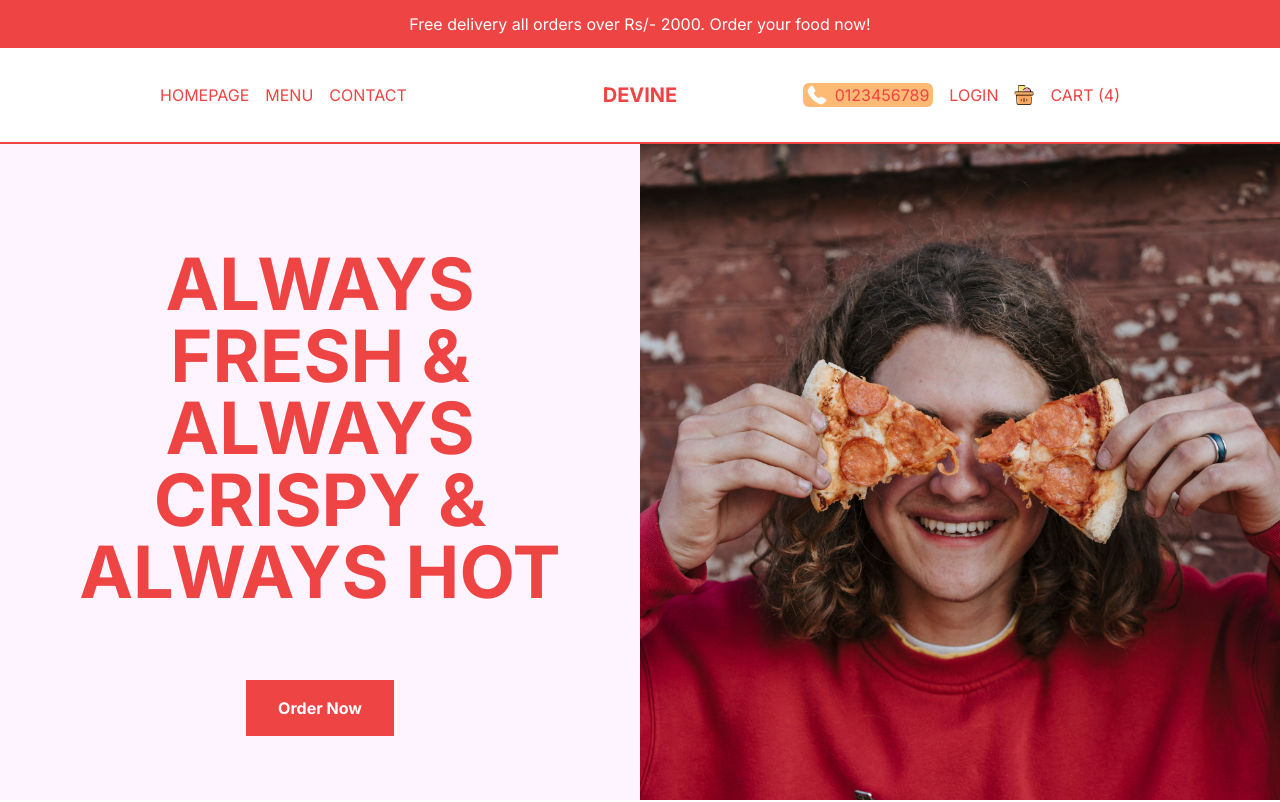
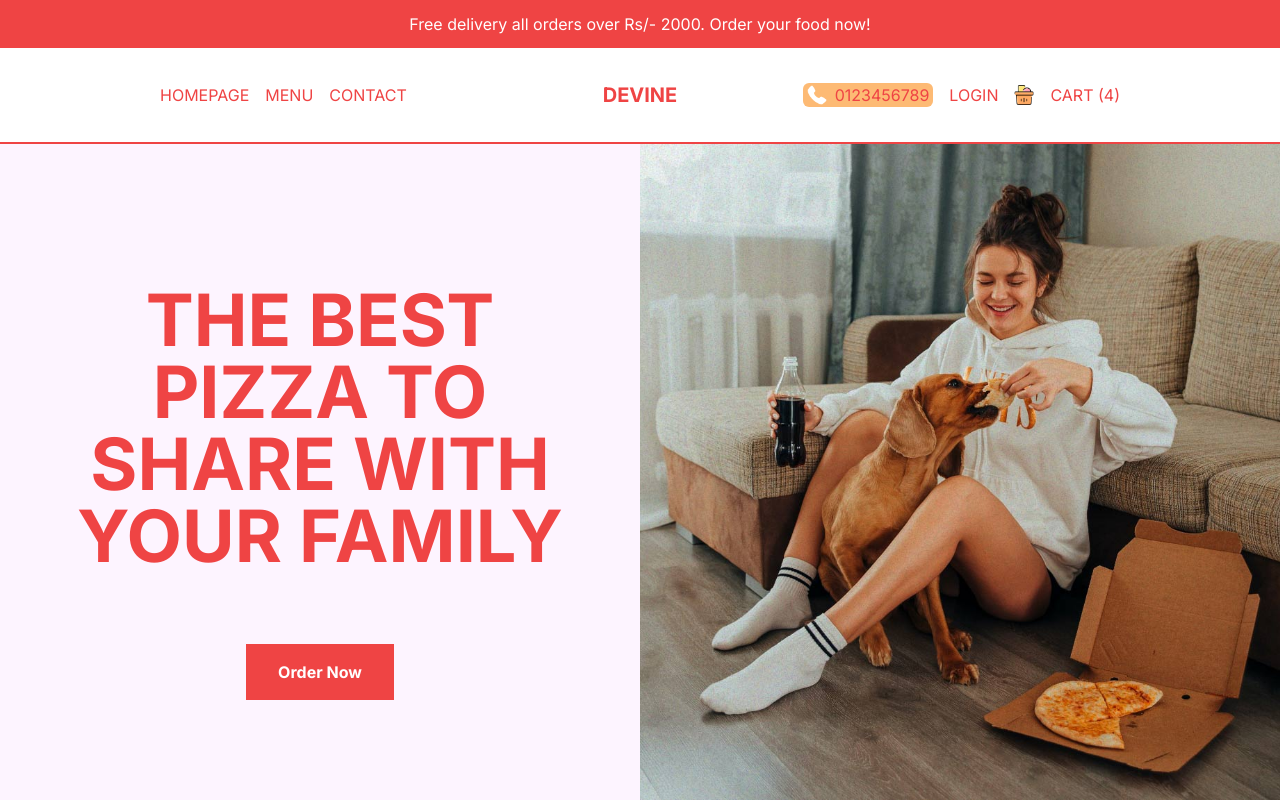
Before and after one commit to Pegu-Mrigen/restaurant-gohpur, a Next.js app: page / in a window 1280 px wide. Shown: the top 802 px of the page. Built offline with nearby package versions, Linux system fonts and the light colour scheme.

Commit message:
front end ended

```diff
--- a/src/components/Navbar.tsx
+++ b/src/components/Navbar.tsx
@@ -26,7 +26,7 @@ const Navbar = () => {
           <span>0123456789</span>
         </div>
         {!user ? (
-          <Link href="/">Login</Link>
+          <Link href="/login">Login</Link>
         ) : (
           <Link href="/orders">Orders</Link>
         )}
--- a/src/components/Slider.tsx
+++ b/src/components/Slider.tsx
@@ -23,14 +23,14 @@ const data = [
 const Slider = () => {
   const [currentSlide, setCurrentSlide] = useState(0);
 
-  // useEffect(() => {
-  //   const interval = setInterval(
-  //     () =>
-  //       setCurrentSlide((prev) => (prev === data.length - 1 ? 0 : prev + 1)),
-  //     2000
-  //   );
-  //   return () => clearInterval(interval);
-  // }, []);
+  useEffect(() => {
+    const interval = setInterval(
+      () =>
+        setCurrentSlide((prev) => (prev === data.length - 1 ? 0 : prev + 1)),
+      2000
+    );
+    return () => clearInterval(interval);
+  }, []);
   return (
     <div className="flex flex-col h-[calc(100vh-6rem)] md:h-[calc(100vh-9rem)] lg:flex-row bg-fuchsia-50">
       <div className="flex items-center justify-center flex-col gap-8 text-red-500 font-bold flex-1">
```
